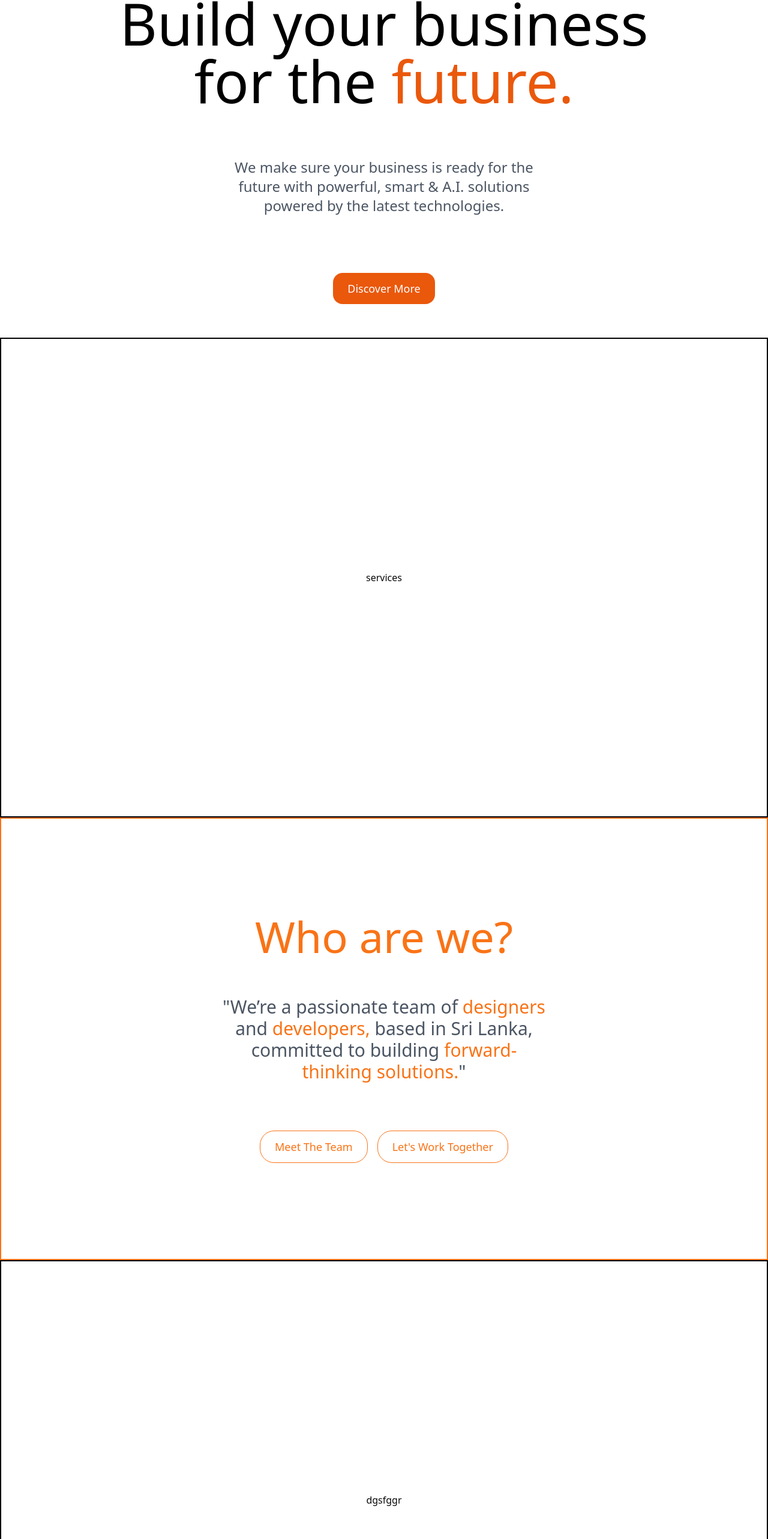
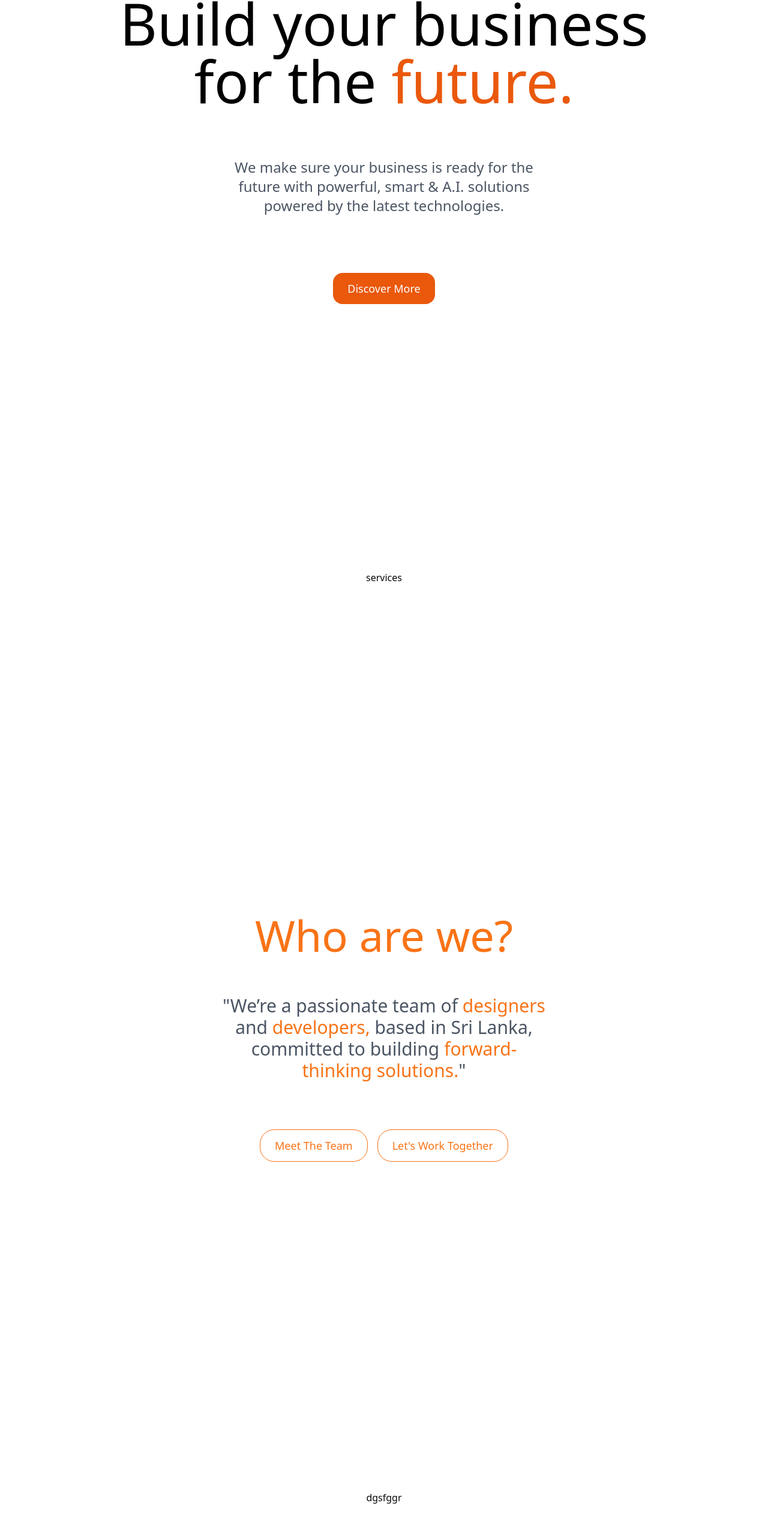
Before and after one commit to Terracode-Dev/Main-Site, a React (Vite) app: page / in a window 1280 px wide. Shown: the part 169-2735 px from the top of the page at 60% size. Built offline with nearby package versions, Linux system fonts and the light colour scheme.

Commit message:
remove section borders

```diff
--- a/src/components/home/About.tsx
+++ b/src/components/home/About.tsx
@@ -17,7 +17,7 @@
   };*/}
 
   return (
-    <div className="flex items-center justify-center w-screen px-4 py-40 border-2 border-orange-500">
+    <div className="flex items-center justify-center w-screen px-4 py-40">
     <div className="flex flex-col items-center space-y-6 text-center md:space-y-10 lg:space-y-16">
 
       {/* Title */}
--- a/src/components/home/Services.tsx
+++ b/src/components/home/Services.tsx
@@ -2,6 +2,6 @@
 
 export default function Services() {
   return (
-    <div className='flex flex-col items-center justify-center h-screen border-2 border-black'>services</div>
+    <div className='flex flex-col items-center justify-center h-screen'>services</div>
   )
 }
--- a/src/components/home/Work.tsx
+++ b/src/components/home/Work.tsx
@@ -3,7 +3,7 @@
 const Work = () => {
   return (
     <>
-    <h1 className='flex flex-col items-center justify-center h-screen border-2 border-black'> dgsfggr</h1>
+    <h1 className='flex flex-col items-center justify-center h-screen '> dgsfggr</h1>
     </>
 
   )
```
